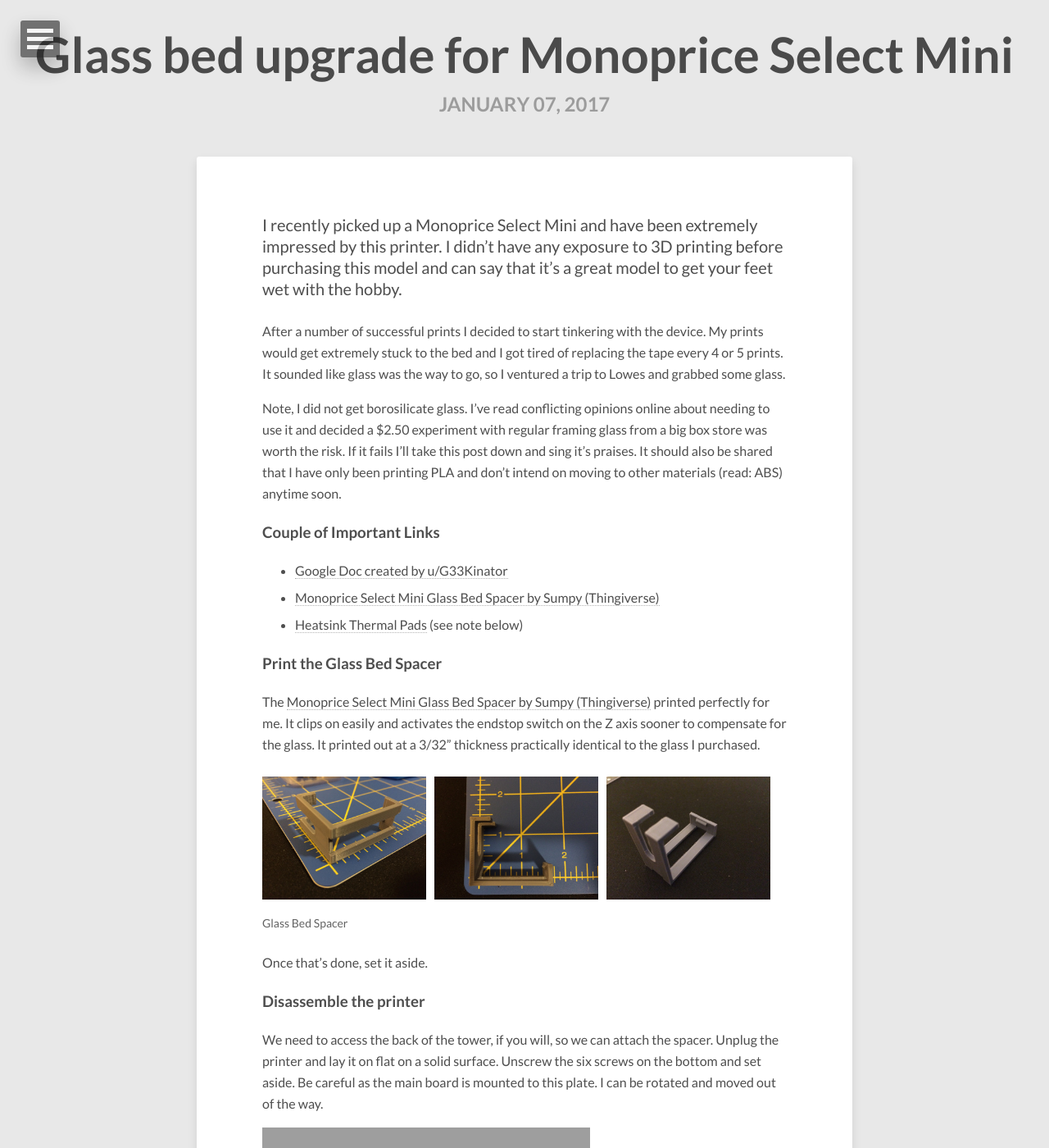
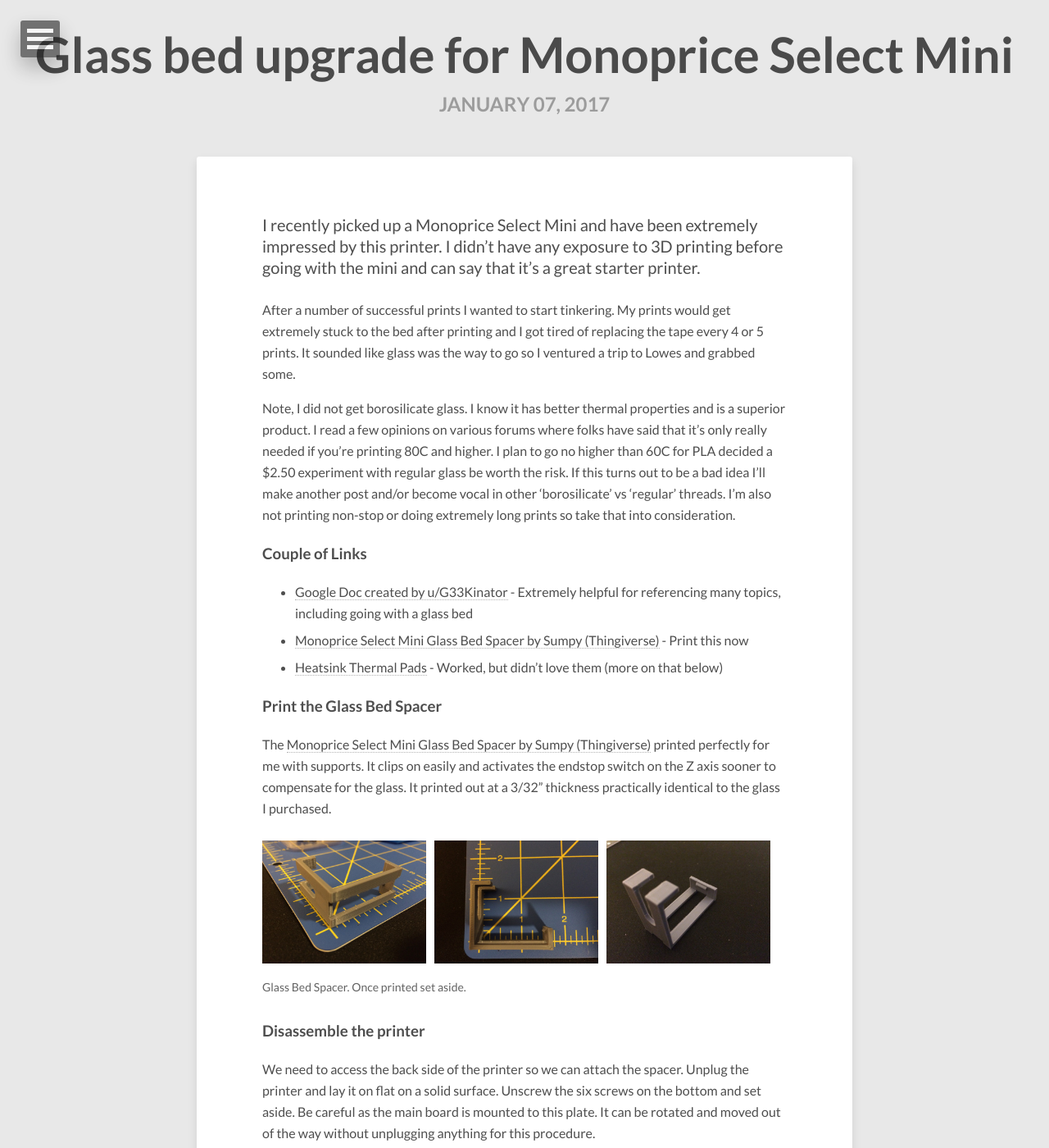
Before and after one commit to bakinbits/bakinbits.github.io, a Jekyll site: the page built from _posts/2017-01-07-mp-select-mini-glass-bed.md, in a window 1280 px wide and 1400 px high. Shown: the whole window at 82% size. Built offline with Jekyll 4.4.1, drawn with Linux system fonts in a browser that asks for light colours; nearby versions of some CDN libraries.

Commit message:
updated posts

```diff
--- a/_config.yml
+++ b/_config.yml
@@ -29,8 +29,8 @@
 background:
 
 # Analytics and webmaster tools stuff goes here
-google_analytics:
-google_verify:
+google_analytics:  UA-90010830-1
+google_verify:  qYZIVBYVb-OlE1gq6kTdXR3V_BN2TpbxDEIIju04Iew
 # https://ssl.bing.com/webmaster/configure/verify/ownership Option 2 content= goes here
 bing_verify:
 
--- a/_posts/2017-01-07-mp-select-mini-glass-bed.md
+++ b/_posts/2017-01-07-mp-select-mini-glass-bed.md
@@ -5,34 +5,32 @@
 tags: [3D printing]
 ---
 
-I recently picked up a Monoprice Select Mini and have been extremely impressed by this printer.  I didn't have any exposure to 3D printing before purchasing this model and can say that it's a great model to get your feet wet with the hobby.
+I recently picked up a Monoprice Select Mini and have been extremely impressed by this printer.  I didn't have any exposure to 3D printing before going with the mini and can say that it's a great starter printer.
 
-After a number of successful prints I decided to start tinkering with the device.  My prints would get extremely stuck to the bed and I got tired of replacing the tape every 4 or 5 prints.  It sounded like glass was the way to go, so I ventured a trip to Lowes and grabbed some glass.
+After a number of successful prints I wanted to start tinkering.  My prints would get extremely stuck to the bed after printing and I got tired of replacing the tape every 4 or 5 prints.  It sounded like glass was the way to go so I ventured a trip to Lowes and grabbed some.
 
- Note, I did not get borosilicate glass.  I've read conflicting opinions online about needing to use it and decided a $2.50 experiment with regular framing glass from a big box store was worth the risk.  If it fails I'll take this post down and sing it's praises.  It should also be shared that I have only been printing PLA and don't intend on moving to other materials (read: ABS) anytime soon.
+ Note, I did not get borosilicate glass.  I know it has better thermal properties and is a superior product.  I read a few opinions on various forums where folks have said that it's only really needed if you're printing 80C and higher.  I plan to go no higher than 60C for PLA decided a $2.50 experiment with regular glass be worth the risk.  If this turns out to be a bad idea I'll make another post and/or become vocal in other 'borosilicate' vs 'regular' threads.  I'm also not printing non-stop or doing extremely long prints so take that into consideration.
 
-### Couple of Important Links
+### Couple of Links
 
-* [Google Doc created by u/G33Kinator](https://docs.google.com/document/d/1HJaLIcUD4oiIUYu6In7Bxf7WxAOiT3n48RvOe5pvSHk/edit?usp=sharing)
-* [Monoprice Select Mini Glass Bed Spacer by Sumpy (Thingiverse)](https://www.thingiverse.com/thing:1621650)
-* [Heatsink Thermal Pads](https://www.amazon.com/StarTech-com-Heatsink-Thermal-Pads-HSFPHASECM/dp/B0009B0K2I) (see note below)
+* [Google Doc created by u/G33Kinator](https://docs.google.com/document/d/1HJaLIcUD4oiIUYu6In7Bxf7WxAOiT3n48RvOe5pvSHk/edit?usp=sharing) - Extremely helpful for referencing many topics, including going with a glass bed
+* [Monoprice Select Mini Glass Bed Spacer by Sumpy (Thingiverse)](https://www.thingiverse.com/thing:1621650) - Print this now
+* [Heatsink Thermal Pads](https://www.amazon.com/StarTech-com-Heatsink-Thermal-Pads-HSFPHASECM/dp/B0009B0K2I) - Worked, but didn't love them (more on that below)
 
 ### Print the Glass Bed Spacer
 
-The [Monoprice Select Mini Glass Bed Spacer by Sumpy (Thingiverse)](https://www.thingiverse.com/thing:1621650) printed perfectly for me.  It clips on easily and activates the endstop switch on the Z axis sooner to compensate for the glass.  It printed out at a 3/32" thickness practically identical to the glass I purchased.
+The [Monoprice Select Mini Glass Bed Spacer by Sumpy (Thingiverse)](https://www.thingiverse.com/thing:1621650) printed perfectly for me with supports.  It clips on easily and activates the endstop switch on the Z axis sooner to compensate for the glass.  It printed out at a 3/32" thickness practically identical to the glass I purchased.
 
 <figure class="third">
 	<a href="/images/glass/IMG_2271.jpg"><img src="/images/glass/IMG_2271.jpg" alt=""></a>
 	<a href="/images/glass/IMG_2272.jpg"><img src="/images/glass/IMG_2272.jpg" alt=""></a>
 	<a href="/images/glass/IMG_2274.jpg"><img src="/images/glass/IMG_2274.jpg" alt=""></a>
-	<figcaption>Glass Bed Spacer</figcaption>
+	<figcaption>Glass Bed Spacer.  Once printed set aside.</figcaption>
 </figure>
-
-Once that's done, set it aside.
 
 ### Disassemble the printer
 
-We need to access the back of the tower, if you will, so we can attach the spacer.  Unplug the printer and lay it on flat on a solid surface.  Unscrew the six screws on the bottom and set aside.  Be careful as the main board is mounted to this plate.  I can be rotated and moved out of the way.
+We need to access the back side of the printer so we can attach the spacer.  Unplug the printer and lay it on flat on a solid surface.  Unscrew the six screws on the bottom and set aside.  Be careful as the main board is mounted to this plate.  It can be rotated and moved out of the way without unplugging anything for this procedure.
 
 ![Bottom Open]({{ site.url }}/images/glass/IMG_2266.jpg)
 
```
Also changed, not shown: images/avatar.png.
